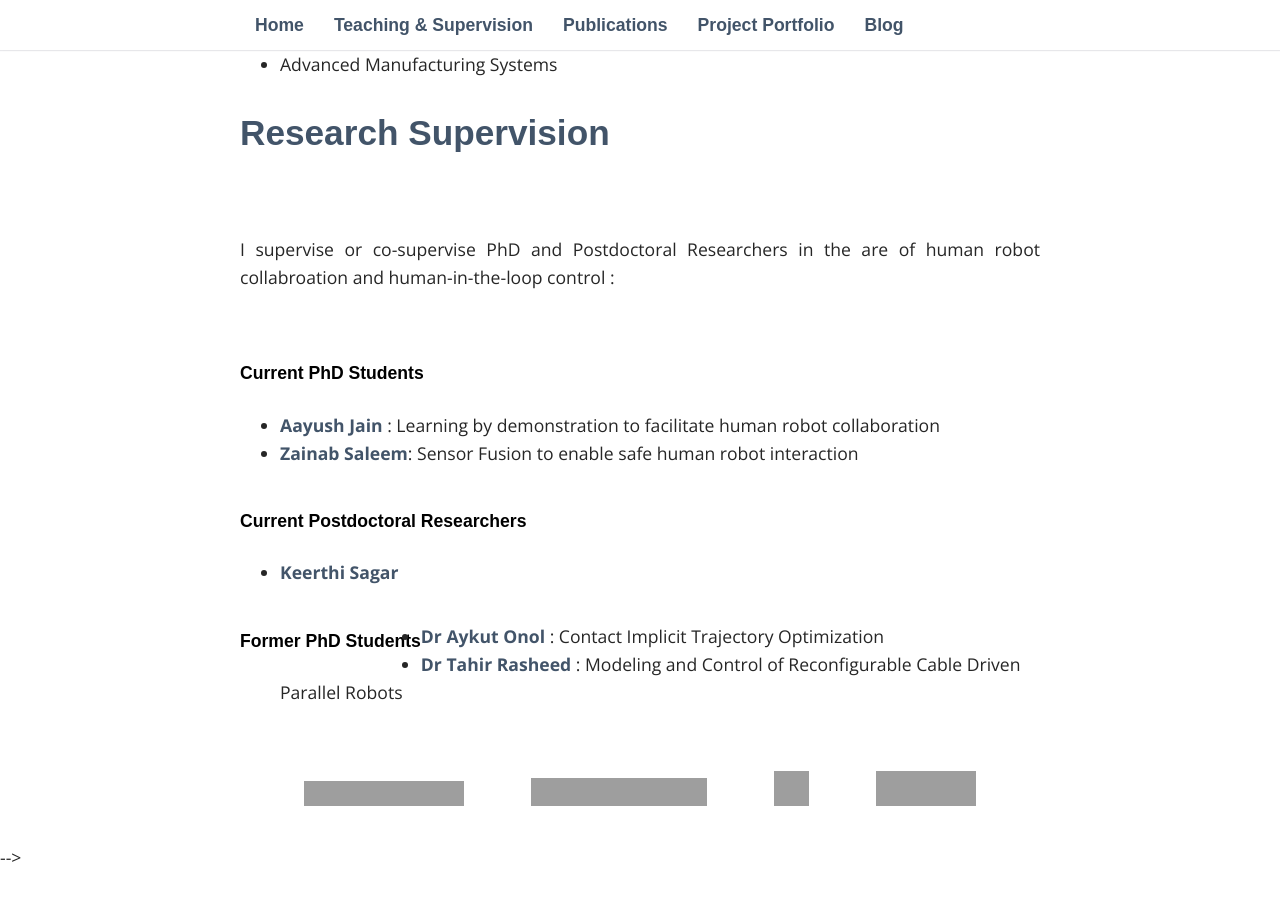
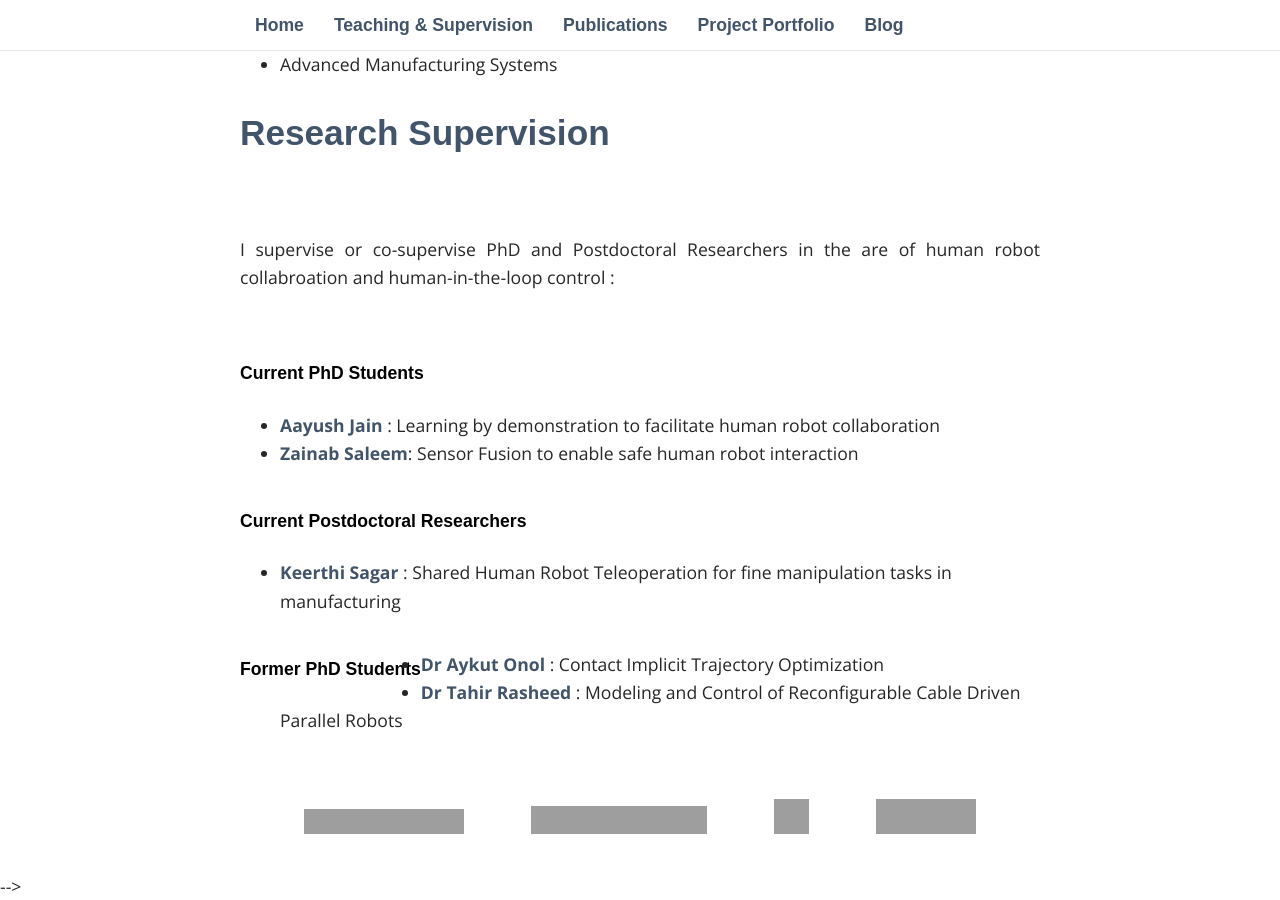
Before and after one commit to philip-long/philip-long.github.io, a Jekyll site: the page built from teaching/index.html, in a window 1280 px wide and 900 px high, scrolled down 478 px, cut to the strip 0-900 px from the top of the window. Built offline with Jekyll 4.4.1, drawn with Linux system fonts in a browser that asks for light colours; nearby versions of some CDN libraries; some web fonts are replaced; library files that are not in the unit come from our copies; before the commit the page ends 1350 px from its top, so only the background shows below that; grey boxes are pictures that could not be loaded.

Commit message:
Update index.html

```diff
--- a/teaching/index.html
+++ b/teaching/index.html
@@ -39,10 +39,10 @@ title: Teaching & Supervision
 	</br>
 </br>
 		  <ul class="desc">
-                    	<li> <a href="https://scholar.google.com/citations?hl=en&user=Ku2w7U0AAAAJ&view_op=list_works&sortby=pubdate">Keerthi Sagar </a> </li>
+                    	<li> <a href="https://scholar.google.com/citations?hl=en&user=Ku2w7U0AAAAJ&view_op=list_works&sortby=pubdate">Keerthi Sagar </a>: Shared Human Robot Teleoperation for fine manipulation tasks in manufacturing </li>
 
                     </ul>
-</div>
+
 
 <div style="clear: both">
     <h4 style="float: left">Former PhD Students </h4>
```
